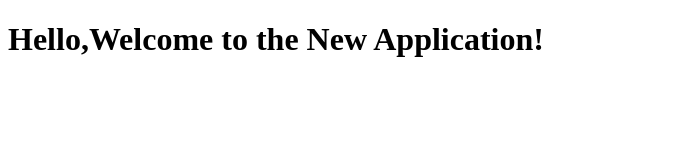
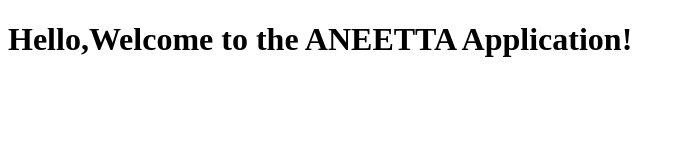
Before and after one commit to 123aneettariya/PIPELINE, a plain HTML site: page index.html in a window 1280 px wide. Shown: the whole page, without its empty margins (0-685 px from the left). Drawn offline with Linux system fonts and the light colour scheme.

Commit message:
Updated index.html for deployment verification

```diff
--- a/index.html
+++ b/index.html
@@ -4,6 +4,6 @@
     <title>My Docker App</title>
 </head>
 <body>
-    <h1>Hello,Welcome to the New Application!</h1>
+    <h1>Hello,Welcome to the ANEETTA Application!</h1>
 </body>
 </html>
```
